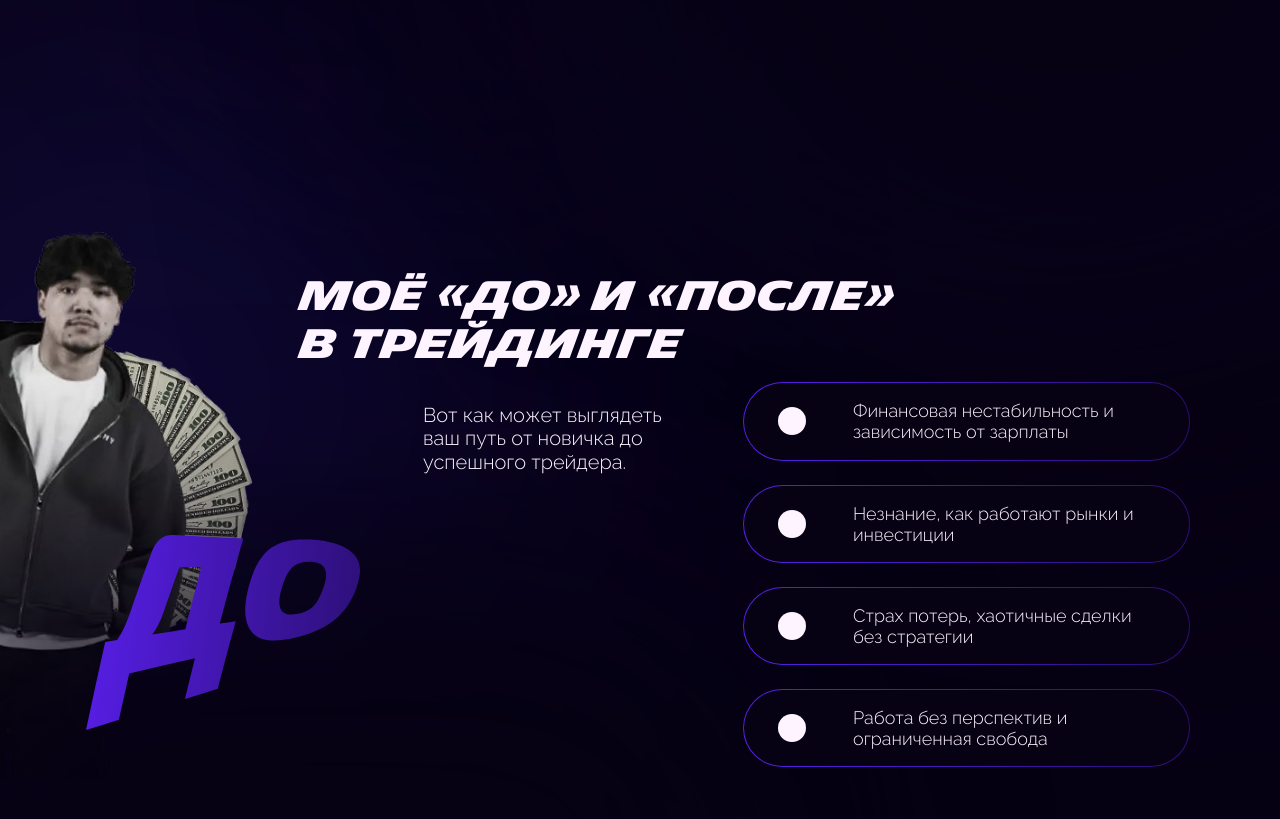
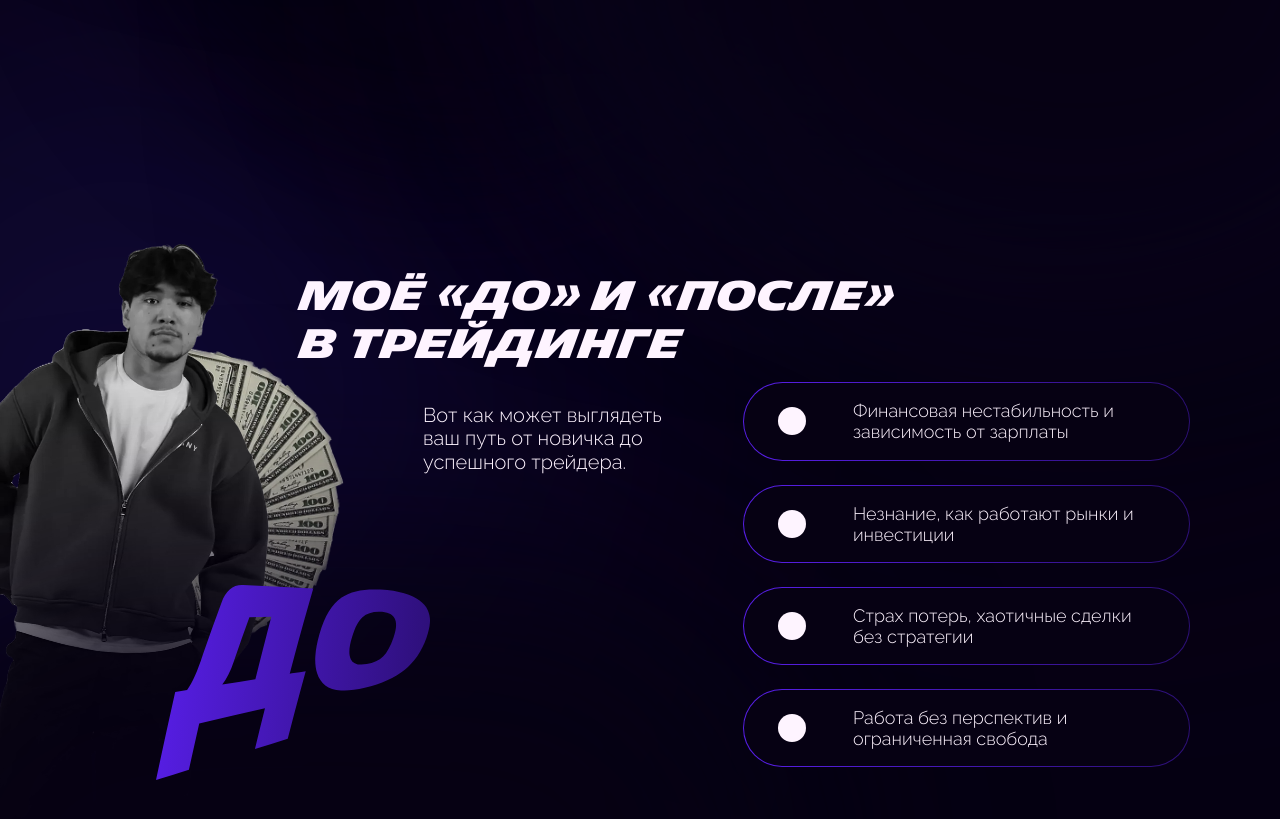
Before and after one commit to cyanidium-dev/crypto-landing, a Next.js app: page / in a window 1280 px wide. Shown: the part 980-1799 px from the top of the page. Built offline with nearby package versions, Linux system fonts and the light colour scheme; no server answers.

Commit message:
updated before images

```diff
--- a/src/components/homePage/before/Before.tsx
+++ b/src/components/homePage/before/Before.tsx
@@ -1,17 +1,11 @@
 "use client";
-// import React, { useState, useEffect } from "react";
+
 import { motion } from "framer-motion";
 import DisadvantagesList from "./DisadvantagesList";
 import BeforeImages from "./BeforeImages";
 import { fadeInAnimation } from "@/helpers/animation";
 
 export default function Before() {
-  // const [isVisible, setIsVisible] = useState(false);
-
-  // useEffect(() => {
-  //   setIsVisible(true);
-  // }, []);
-
   return (
     <section
       id="before"
@@ -35,7 +29,11 @@ export default function Before() {
             initial="hidden"
             whileInView="visible"
             viewport={{ once: true }}
-            variants={fadeInAnimation({ scale: 0.7, delay: 1.5, duration: 0.8 })}
+            variants={fadeInAnimation({
+              scale: 0.7,
+              delay: 1.5,
+              duration: 0.8,
+            })}
             className="tabxl:max-w-[263px] tabxl:mt-[22px] mb-12 tabxl:mb-0 tabxl:ml-auto text-14light tabxl:text-20light text-center tabxl:text-left"
           >
             Вот как может выглядеть ваш путь от новичка до успешного трейдера.
--- a/src/components/homePage/before/BeforeImages.tsx
+++ b/src/components/homePage/before/BeforeImages.tsx
@@ -12,29 +12,29 @@ export default function BeforeImages() {
         whileInView="visible"
         viewport={{ once: true }}
         variants={fadeInAnimation({ x: -80, delay: 0.2 })}
-        className="absolute -z-20 top-[137px] sm:top-[72px] tabxl:top-0 left-[29px] mobxl:left-[calc(50%-228px)] tabxl:left-[-91px] desk:left-[-21px] w-[657px] h-[420px] tabxl:w-[799px] deskxl:w-[900px] tabxl:h-[599px] deskxl:h-[677px]
+        className="absolute -z-[70] top-[73px] sm:top-[22px] tabxl:top-[-60px] left-[29px] mobxl:left-[calc(50%-228px)] tabxl:left-0 desk:left-[-21px] w-[657px] h-[420px] tabxl:w-[799px] deskxl:w-[900px] tabxl:h-[599px] deskxl:h-[677px]
         object-cover origin-left overflow-visible"
       >
         <Image
           src="/images/contentImages/beforeManMob.webp"
           alt="man"
           width={750}
-          height={840}
+          height={1935}
           className="tabxl:hidden w-[375px] h-auto"
         />
         <Image
           src="/images/contentImages/beforeManDesk.webp"
           alt="man"
-          width={879}
-          height={1194}
-          className="hidden tabxl:block w-[440px] desk:w-[640px] h-auto"
+          width={854}
+          height={1935}
+          className="hidden tabxl:block w-[427px] h-auto"
         />
         <Image
           src="/images/contentImages/banknotesBefore.webp"
           alt="banknotes"
           width={726}
           height={684}
-          className="top-[44px] tabxl:top-[161px] desk:top-[201px] left-0 tabxl:left-[66px] desk:left-[106px] absolute -z-30 w-[328px] desk:w-[528px] h-auto tabxl:rotate-90"
+          className="top-[114px] tabxl:top-[221px] left-0 tabxl:left-[66px] absolute -z-30 w-[328px] h-auto tabxl:rotate-90"
         />
       </motion.div>
 
@@ -43,8 +43,8 @@ export default function BeforeImages() {
         whileInView="visible"
         viewport={{ once: true }}
         variants={fadeInAnimation({ x: -80, delay: 0.2 })}
-        className="absolute top-[419px] sm:top-[354px] desk:top-[544px] left-[calc(50%-97px)]
-          tabxl:left-[46px] laptop:left-[86px] desk:left-[256px] w-[194px] tabxl:w-[274px] h-auto"
+        className="absolute top-[419px] sm:top-[354px] tabxl:top-[404px] left-[calc(50%-97px)]
+          tabxl:left-[156px] w-[194px] tabxl:w-[274px] h-auto"
       >
         <Image
           src="/images/contentImages/before.svg"
@@ -56,13 +56,14 @@ export default function BeforeImages() {
       </motion.div>
 
       <div
-        className="absolute -z-30 top-[170px] tabxl:top-[74px] left-[calc(50%-185px)] tabxl:left-[-51px] w-[220px] tabxl:w-[342px] h-[183px] tabxl:h-[285px]
+        className="absolute -z-[80] top-[170px] tabxl:top-[74px] left-[calc(50%-185px)] tabxl:left-[-51px] w-[220px] tabxl:w-[342px] h-[183px] tabxl:h-[285px]
       rounded-full bg-purple blur-[160px] tabxl:blur-[250px] supports-[backdrop-filter]:blur-[160px] supports-[backdrop-filter]:tabxl:blur-[250px] will-change-transform"
       ></div>
       <div
         className="absolute -z-10 top-[370px] tabxl:top-[386px] left-[calc(50%-260px)] tabxl:left-[-171px] desk:left-[-81px] deskxl:left-[-11px] w-[670px] tabxl:w-[976px] h-[385px] tabxl:h-[598px]
       rounded-full bg-black blur-[70px] tabxl:blur-[110px] supports-[backdrop-filter]:blur-[70px] supports-[backdrop-filter]:tabxl:blur-[110px] will-change-transform"
       ></div>
+      <div></div>
     </>
   );
 }
--- a/src/components/homePage/before/DisadvantagesList.tsx
+++ b/src/components/homePage/before/DisadvantagesList.tsx
@@ -4,7 +4,6 @@ import { motion } from "framer-motion";
 import { listVariants } from "@/helpers/animation";
 
 export default function DisadvantagesList() {
-
   const disadvantagesList = [
     {
       title: "Финансовая нестабильность и зависимость от зарплаты",
@@ -27,7 +26,7 @@ export default function DisadvantagesList() {
       viewport={{ once: true, amount: 0.5 }}
       variants={listVariants}
       transition={{ delay: 1.5 }}
-      className="flex flex-col sm:flex-row sm:flex-wrap tabxl:flex-col items-center gap-5 tabxl:gap-y-6 sm:justify-center"
+      className="flex flex-col items-center gap-5 tabxl:gap-y-6 sm:justify-center"
     >
       {disadvantagesList.map((disadvantage, idx) => (
         <BulletedListItem key={idx} item={disadvantage} />
```
Also changed, not shown: public/images/contentImages/beforeManDesk.webp, public/images/contentImages/beforeManMob.webp.
